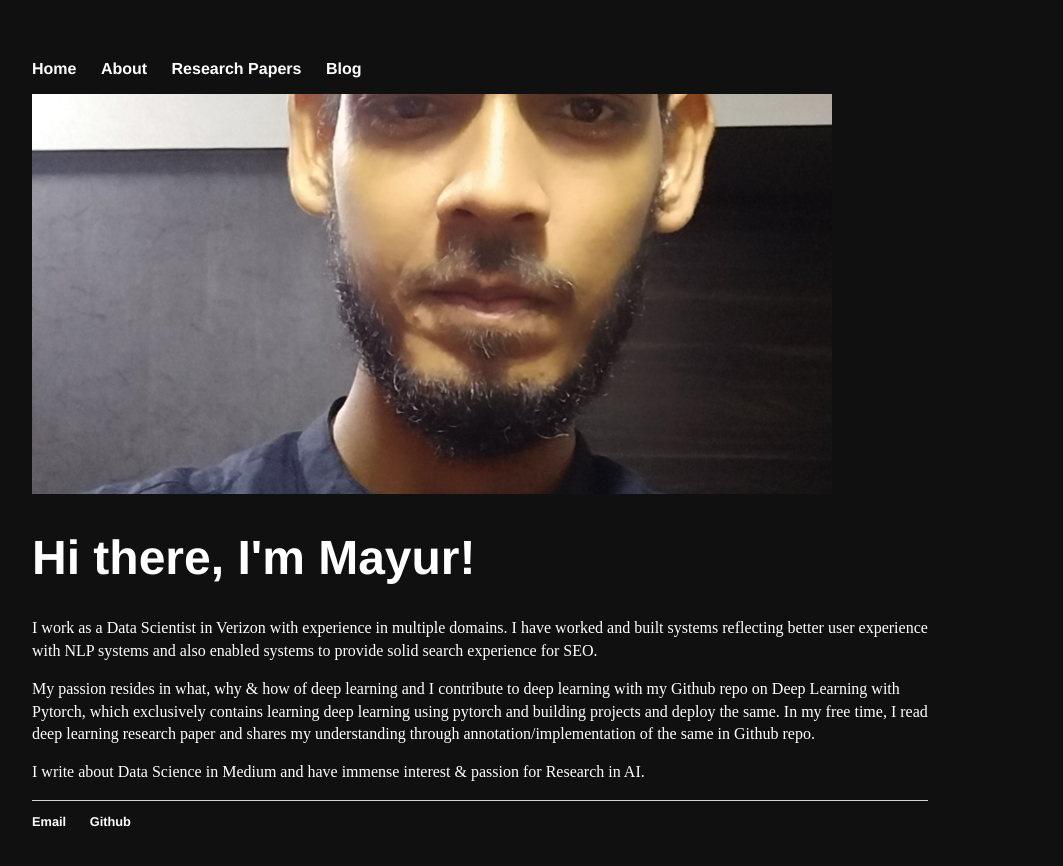
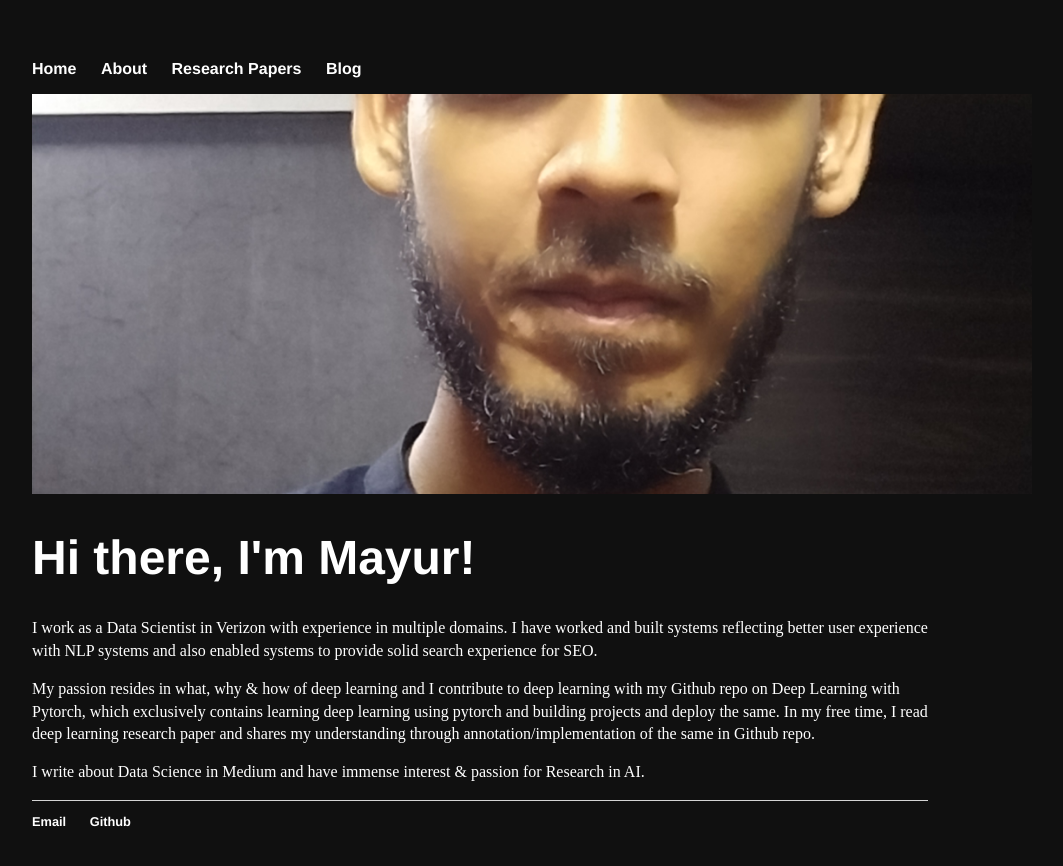
Before and after one commit to Mayurji/mayurji.github.io, a Jekyll site: the page built from index.html, in a window 1280 px wide. Shown: the top 866 px of the page, without its empty margins (160-1223 px from the left). Built offline with Jekyll 4.4.1, drawn with Linux system fonts in a browser that asks for light colours.

Commit message:
Update main.css

```diff
--- a/css/main.css
+++ b/css/main.css
@@ -61,21 +61,20 @@
 }
 
  img {
-  width: 800px;
+  width: 1000px;
   height: 400px;
   object-fit: cover;
 }
-.user {
-  display: inline-block;
-  width: 150px;
-  height: 150px;
+
+.circular--portrait {
+  position: relative;
+  width: 200px;
+  height: 200px;
+  overflow: hidden;
   border-radius: 50%;
-
-  background-repeat: no-repeat;
-  background-position: center center;
-  background-size: cover;
 }
 
-.one {
-  background-image: url('{{site.url}}/assets/images/profile/mayur.jpg');
+.circular--portrait img {
+  width: 100%;
+  height: auto;
 }
```
